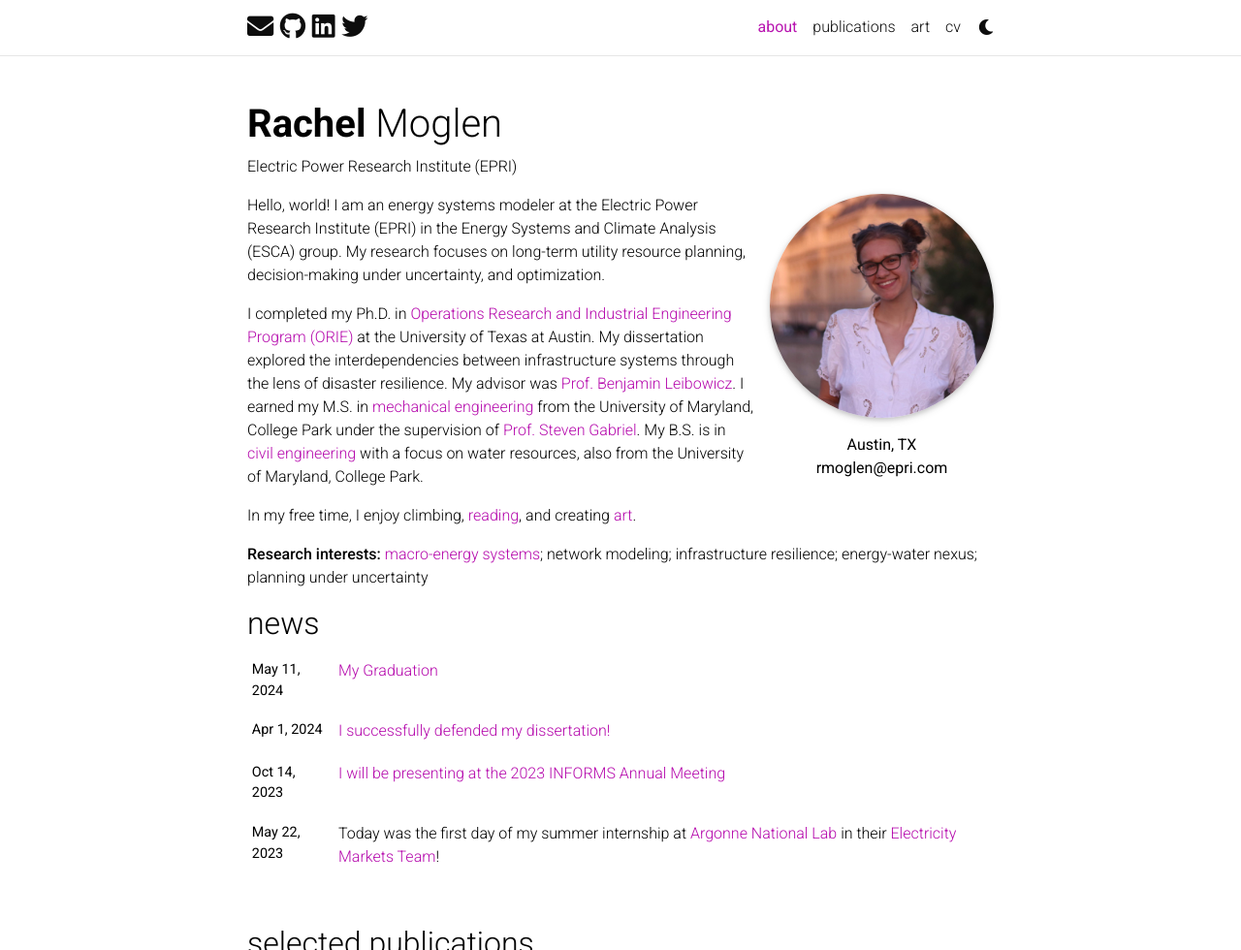
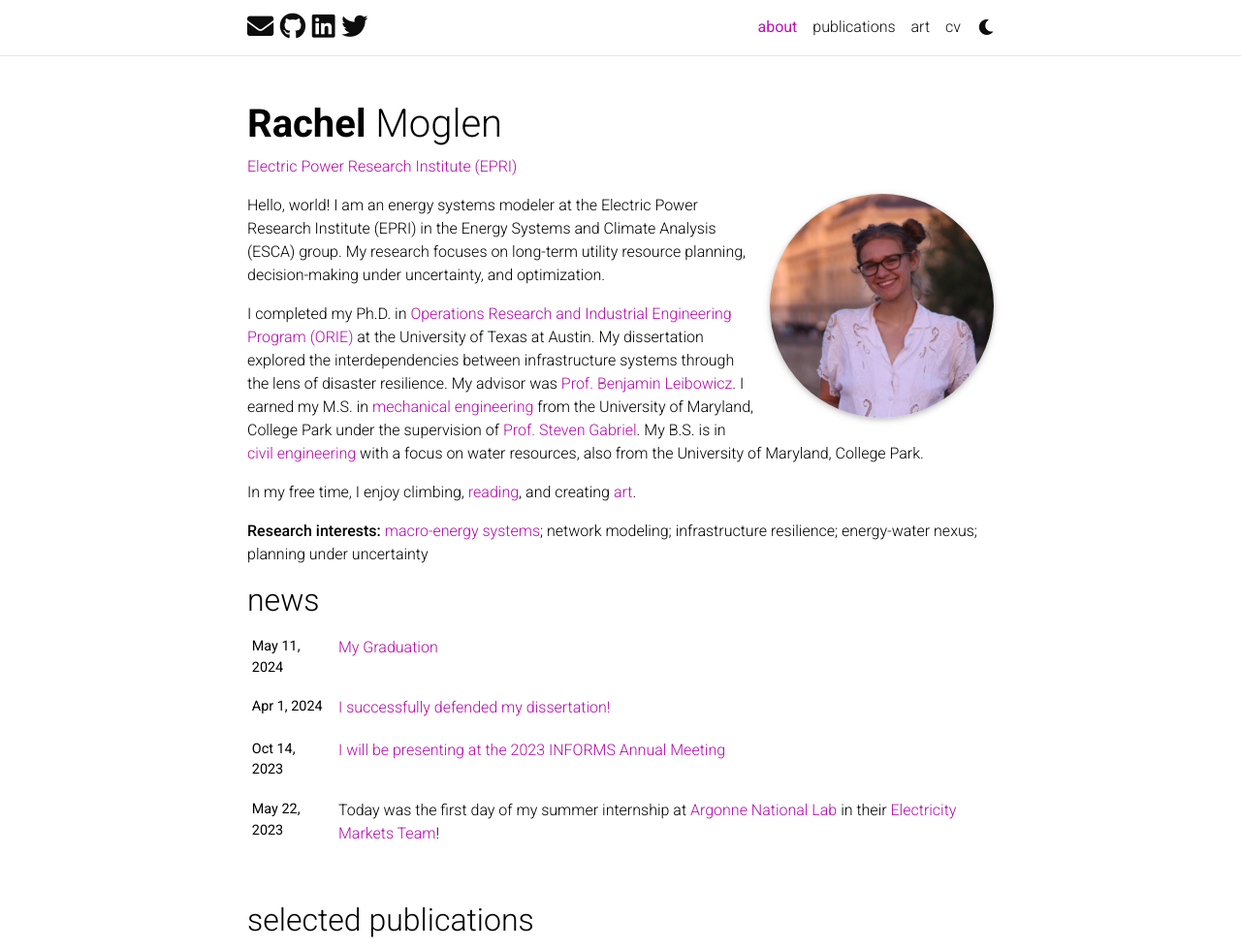
Before and after one commit to rmoglen/rmoglen.github.io, a Jekyll site: the page built from _pages/about.md, in a window 1280 px wide and 1259 px high, cut to the strip 0-980 px from the top of the window. Shown: the whole strip at 97% size. Built offline with Jekyll 4.4.1, drawn with Linux system fonts in a browser that asks for light colours; full-size pictures stand in for the smaller copies a plugin makes; comment, search, counter and statistics services are not loaded; a style sheet for code colours, icons or effects is not loaded.

Commit message:
minor fixes

```diff
--- a/_pages/about.md
+++ b/_pages/about.md
@@ -2,15 +2,13 @@
 layout: about
 title: about
 permalink: /
-subtitle: <https://www.epri.com/>Electric Power Research Institute (EPRI)</a>
+subtitle: <a href="https://www.epri.com/"">Electric Power Research Institute (EPRI)</a>
 
 profile:
   align: right
   image: prof_pic.jpg
   image_circular: true # crops the image to make it circular
   address: >
-    <p>Austin, TX</p>
-    <p>rmoglen@epri.com</p>
 
 news: true  # includes a list of news items
 selected_papers: true # includes a list of papers marked as "selected={true}"
@@ -24,4 +22,6 @@ I completed my Ph.D. in [Operations Research and Industrial Engineering Program
 In my free time, I enjoy climbing, [reading](https://www.goodreads.com/rachelmoglen), and creating [art](https://rmoglen.github.io/art/).
 
 
+
+
 **Research interests:** [macro-energy systems](https://www.macroenergysystems.org/); network modeling; infrastructure resilience; energy-water nexus; planning under uncertainty
```
Also changed, not shown: _news/graduation.md (+2 -5 lines).
